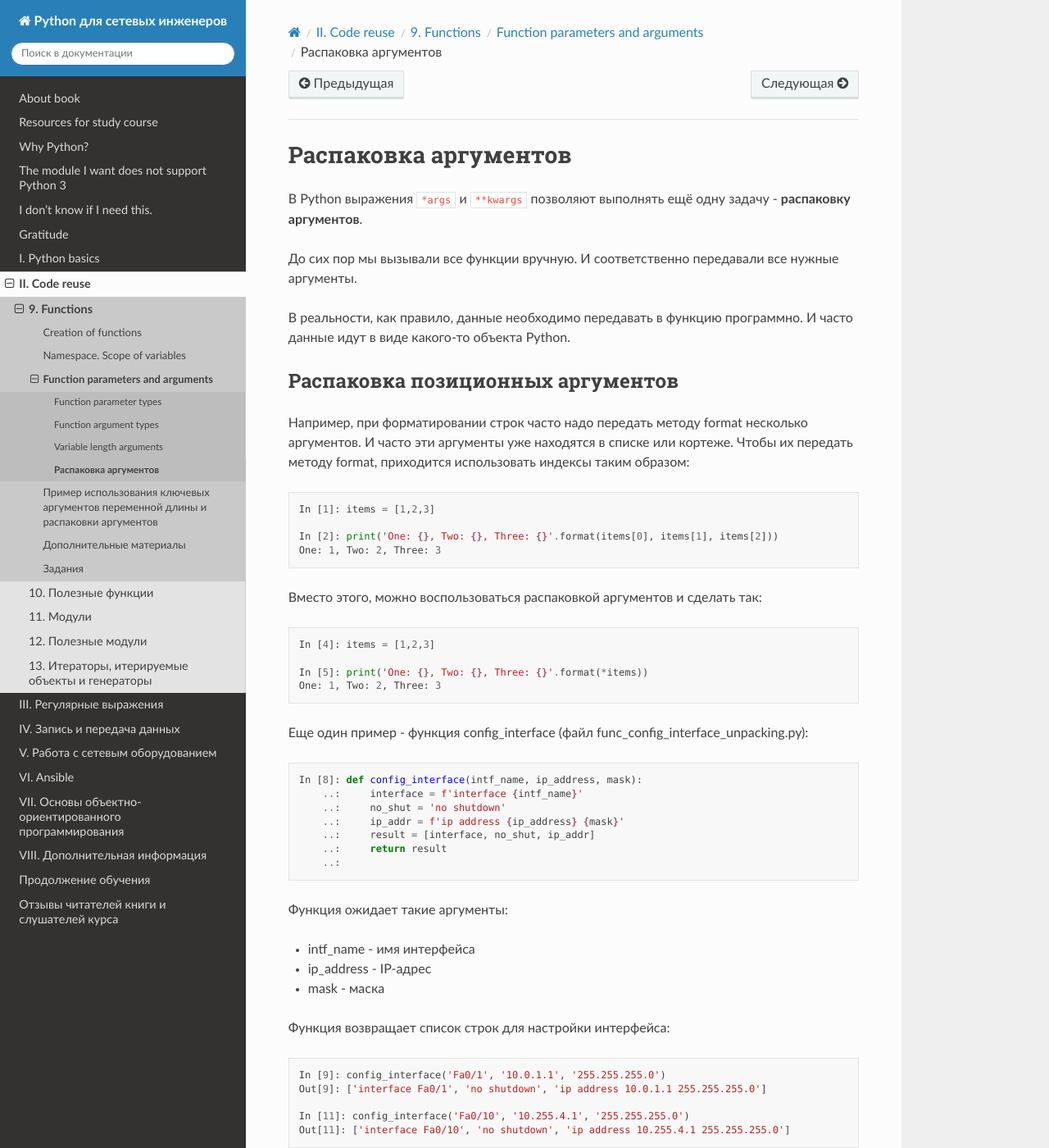
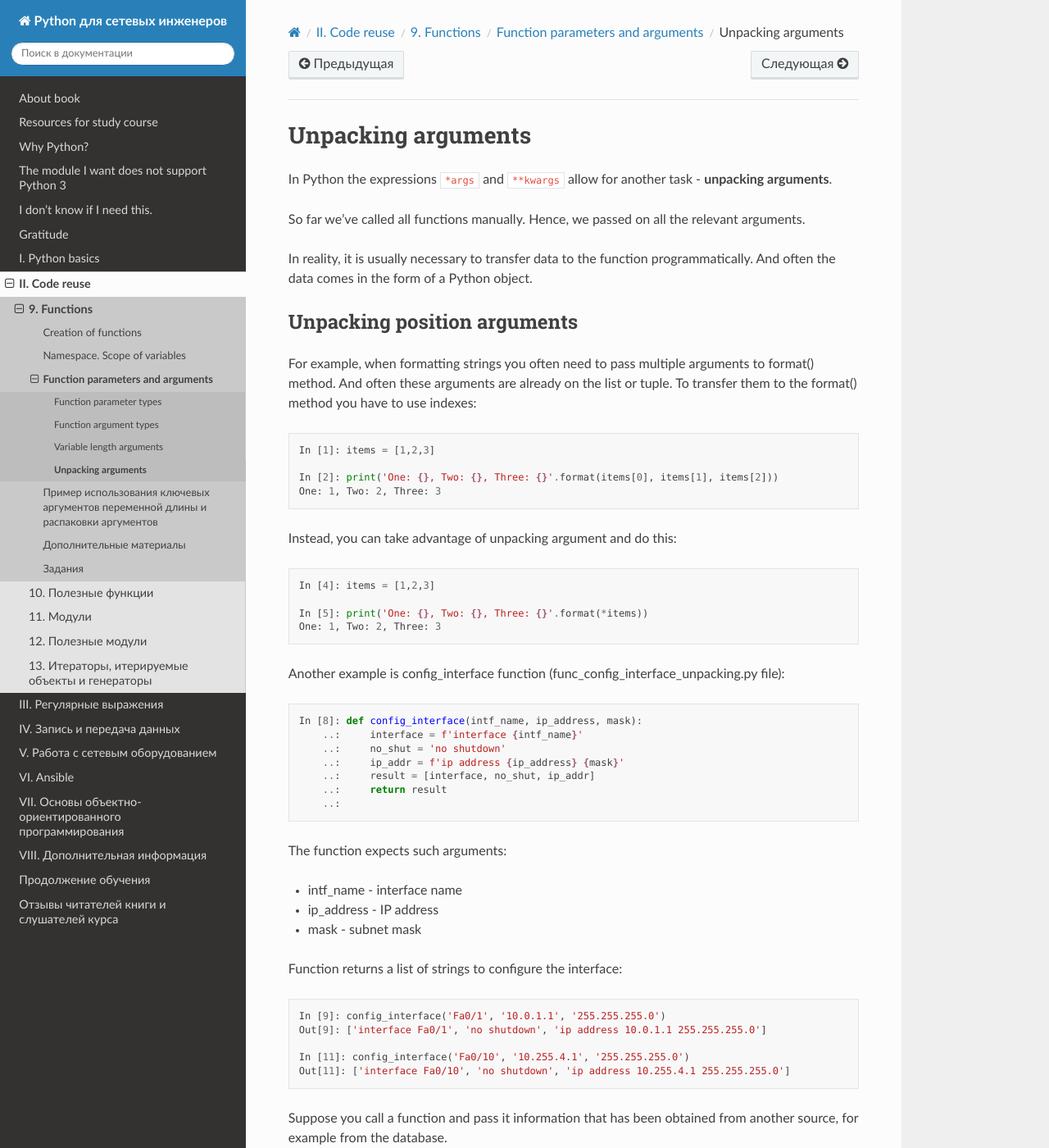
Before and after one commit to Aidar5/nattoeng, a Sphinx documentation site: the page built from docs/source/book/09_functions/3b_func_unpacking_args.rst, in a window 1280 px wide and 1400 px high. Shown: the whole window at 82% size. Built offline with Sphinx 7.4.7 and the Read the Docs theme 2.0.0, drawn with Linux system fonts in a browser that asks for light colours; pages that are not in the unit, such as notebooks, are missing from menus; some of the changed text lies outside the part shown.

Commit message:
Update 3b_func_unpacking_args.rst

```diff
--- a/docs/source/book/09_functions/3b_func_unpacking_args.rst
+++ b/docs/source/book/09_functions/3b_func_unpacking_args.rst
@@ -1,24 +1,18 @@
 .. _unpacking_args:
 
-Распаковка аргументов
+Unpacking arguments
 ---------------------
 
-В Python выражения ``*args`` и ``**kwargs`` позволяют выполнять ещё одну
-задачу - **распаковку аргументов**.
+In Python the expressions ``*args`` and ``**kwargs`` allow for another task - **unpacking arguments**.
 
-До сих пор мы вызывали все функции вручную. И соответственно
-передавали все нужные аргументы.
+So far we’ve called all functions manually. Hence, we passed on all the relevant arguments.
 
-В реальности, как правило, данные необходимо передавать в функцию
-программно. И часто данные идут в виде какого-то объекта Python.
+In reality, it is usually necessary to transfer data to the function programmatically. And often the data comes in the form of a Python object.
 
-Распаковка позиционных аргументов
+Unpacking position arguments
 ~~~~~~~~~~~~~~~~~~~~~~~~~~~~~~~~~
 
-Например, при форматировании строк часто надо передать методу format
-несколько аргументов. И часто эти аргументы уже находятся в списке или
-кортеже. Чтобы их передать методу format, приходится использовать
-индексы таким образом:
+For example, when formatting strings you often need to pass multiple arguments to format() method. And often these arguments are already on the list or tuple. To transfer them to the format() method you have to use indexes:
 
 .. code:: python
 
@@ -27,7 +21,7 @@
     In [2]: print('One: {}, Two: {}, Three: {}'.format(items[0], items[1], items[2]))
     One: 1, Two: 2, Three: 3
 
-Вместо этого, можно воспользоваться распаковкой аргументов и сделать так:
+Instead, you can take advantage of unpacking argument and do this:
 
 .. code:: python
 
@@ -37,8 +31,7 @@
     One: 1, Two: 2, Three: 3
 
 
-Еще один пример - функция config_interface (файл
-func_config_interface_unpacking.py):
+Another example is config_interface function (func_config_interface_unpacking.py file):
 
 .. code:: python
 
@@ -51,13 +44,13 @@ func_config_interface_unpacking.py):
         ..:
 
 
-Функция ожидает такие аргументы:
+The function expects such arguments:
 
-* intf_name - имя интерфейса
-* ip_address - IP-адрес
-* mask - маска
+* intf_name - interface name
+* ip_address - IP address
+* mask - subnet mask
 
-Функция возвращает список строк для настройки интерфейса:
+Function returns a list of strings to configure the interface:
 
 .. code:: python
 
@@ -69,11 +62,9 @@ func_config_interface_unpacking.py):
     Out[11]: ['interface Fa0/10', 'no shutdown', 'ip address 10.255.4.1 255.255.255.0']
 
 
-Допустим, нужно вызвать функцию и передать ей информацию, которая
-была получена из другого источника, к примеру, из БД.
+Suppose you call a function and pass it information that has been obtained from another source, for example from the database.
 
-Например, список interfaces_info, в котором находятся параметры для
-настройки интерфейсов:
+For example, interfaces_info list contains parameters for configuring interfaces:
 
 .. code:: python
 
@@ -85,8 +76,7 @@ func_config_interface_unpacking.py):
         ...:
 
 
-Если пройтись по списку в цикле и передавать вложенный список как
-аргумент функции, возникнет ошибка:
+If you go through the list in the loop and pass the nested list as a function argument, an error will occur:
 
 .. code:: python
 
@@ -102,11 +92,9 @@ func_config_interface_unpacking.py):
 
     TypeError: config_interface() missing 2 required positional arguments: 'ip_address' and 'mask'
 
-Ошибка вполне логичная: функция ожидает три аргумента, а ей передан 1
-аргумент - список.
+The error is quite logical: the function expects three arguments and it is given 1 argument - a list.
 
-В такой ситуации пригодится распаковка аргументов. Достаточно добавить
-``*`` перед передачей списка как аргумента, и ошибки уже не будет:
+In such a situation it is necessary to unpack the arguments. Just add ``*`` before passing the list as an argument and there is no error anymore:
 
 .. code:: python
 
@@ -120,36 +108,34 @@ func_config_interface_unpacking.py):
     ['interface Lo0', 'no shutdown', 'ip address 10.0.0.1 255.255.255.255']
 
 
-Python сам 'распакует' список info и передаст в функцию элементы списка
-как аргументы.
+Python will unpack the *info* list itself and transfer list elements to the function as arguments.
 
 .. note::
-    Таким же образом можно распаковывать и кортеж.
+    Tuple can also be unpacked in this way.
 
-Распаковка ключевых аргументов
+Unpacking keyword Arguments
 ~~~~~~~~~~~~~~~~~~~~~~~~~~~~~~
 
-Аналогичным образом можно распаковывать словарь, чтобы передать его как
-ключевые аргументы.
+Similarly, you can unpack the dictionary to pass it as keyword arguments.
 
-Функция check_passwd (файл func_check_passwd_optional_param_2.py):
+Check_passwd function (func_check_pass_optional_param_2.py file):
 
 .. code:: python
 
     In [19]: def check_passwd(username, password, min_length=8, check_username=True):
         ...:     if len(password) < min_length:
-        ...:         print('Пароль слишком короткий')
+        ...:         print('Password is too short')
         ...:         return False
         ...:     elif check_username and username in password:
-        ...:         print('Пароль содержит имя пользователя')
+        ...:         print('Password contains username')
         ...:         return False
         ...:     else:
-        ...:         print(f'Пароль для пользователя {username} прошел все проверки')
+        ...:         print(f'Password for user {username} has passed all checks')
         ...:         return True
         ...:
 
 
-Список словарей ``username_passwd``, в которых указано имя пользователя и пароль:
+List of dictionaries ``username_passwd`` where username and password are specified:
 
 .. code:: python
 
@@ -157,7 +143,7 @@ Python сам 'распакует' список info и передаст в фу
         ...:                    {'username': 'nata', 'password': 'natapass'},
         ...:                    {'username': 'user', 'password': '123456789'}]
 
-Если передать словарь функции check_passwd, возникнет ошибка:
+If you pass the dictionary of the check_passwd function, there is an error:
 
 .. code:: python
 
@@ -174,31 +160,28 @@ Python сам 'распакует' список info и передаст в фу
     TypeError: check_passwd() missing 1 required positional argument: 'password'
 
 
-Ошибка такая, так как функция восприняла словарь как один аргумент и считает что ей не хватает только
-аргумента password.
+The error is because the function has taken the dictionary as one argument and believes that it lacks only the password argument.
 
-Если добавить ``**`` перед передачей словаря функции, функция нормально
-отработает:
+If you add ``**`` пbefore passing a dictionary to function, the function will work properly:
 
 .. code:: python
 
     In [22]: for data in username_passwd:
         ...:     check_passwd(**data)
         ...:
-    Пароль слишком короткий
-    Пароль содержит имя пользователя
-    Пароль для пользователя user прошел все проверки
+    Password is too short
+    Password contains username
+    Password for user user has passed all checks
 
     In [23]: for data in username_passwd:
         ...:     print(data)
         ...:     check_passwd(**data)
         ...:
     {'username': 'cisco', 'password': 'cisco'}
-    Пароль слишком короткий
+    Password is too short
     {'username': 'nata', 'password': 'natapass'}
-    Пароль содержит имя пользователя
+    Password contains username
     {'username': 'user', 'password': '123456789'}
-    Пароль для пользователя user прошел все проверки
+    Password for user user has passed all checks
 
-Python распаковывает словарь и передает его в функцию как ключевые аргументы.
-Запись ``check_passwd(**data)`` превращается в вызов вида ``check_passwd(username='cisco', password='cisco')``.
+Python unpacks dictionary and passes it to the function as keyword arguments. The  ``check_passwd(**data)`` is converted to a ``check_passwd(username='cisco', password='cisco')``.
```
